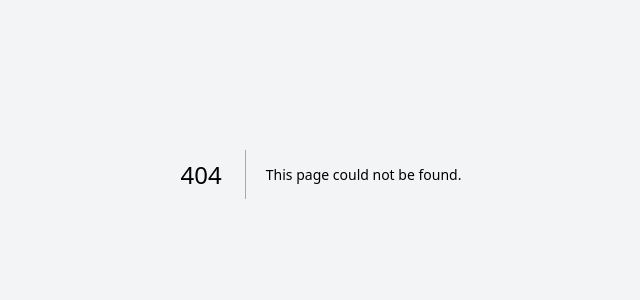
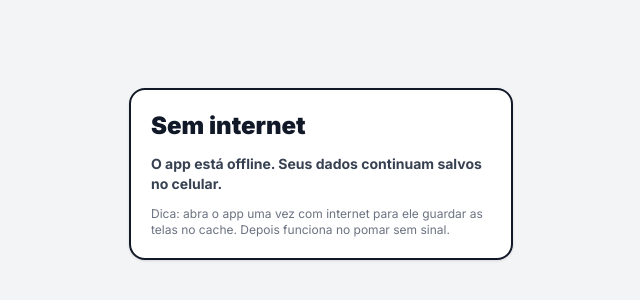
Before and after one commit to danixaulin-droid/Turmeiros, a Next.js app: page /~offline in a window 1280 px wide. Before the commit this address had no page. Shown: the part 226-526 px from the top of the page, without its empty margins (319-959 px from the left). Built offline with nearby package versions, Linux system fonts and the light colour scheme.

Commit message:
Add OfflinePage component for offline status display

```diff
--- /dev/null
+++ b/src/app/~offline/page.tsx
@@ -0,0 +1,15 @@
+export default function OfflinePage() {
+  return (
+    <div className="min-h-screen bg-gray-100 p-6 flex items-center justify-center">
+      <div className="max-w-sm w-full bg-white border-2 border-gray-900 rounded-2xl shadow p-5 space-y-3">
+        <h1 className="text-2xl font-black text-gray-900">Sem internet</h1>
+        <p className="text-sm font-bold text-gray-700">
+          O app está offline. Seus dados continuam salvos no celular.
+        </p>
+        <p className="text-xs text-gray-500">
+          Dica: abra o app uma vez com internet para ele guardar as telas no cache. Depois funciona no pomar sem sinal.
+        </p>
+      </div>
+    </div>
+  );
+}
```
